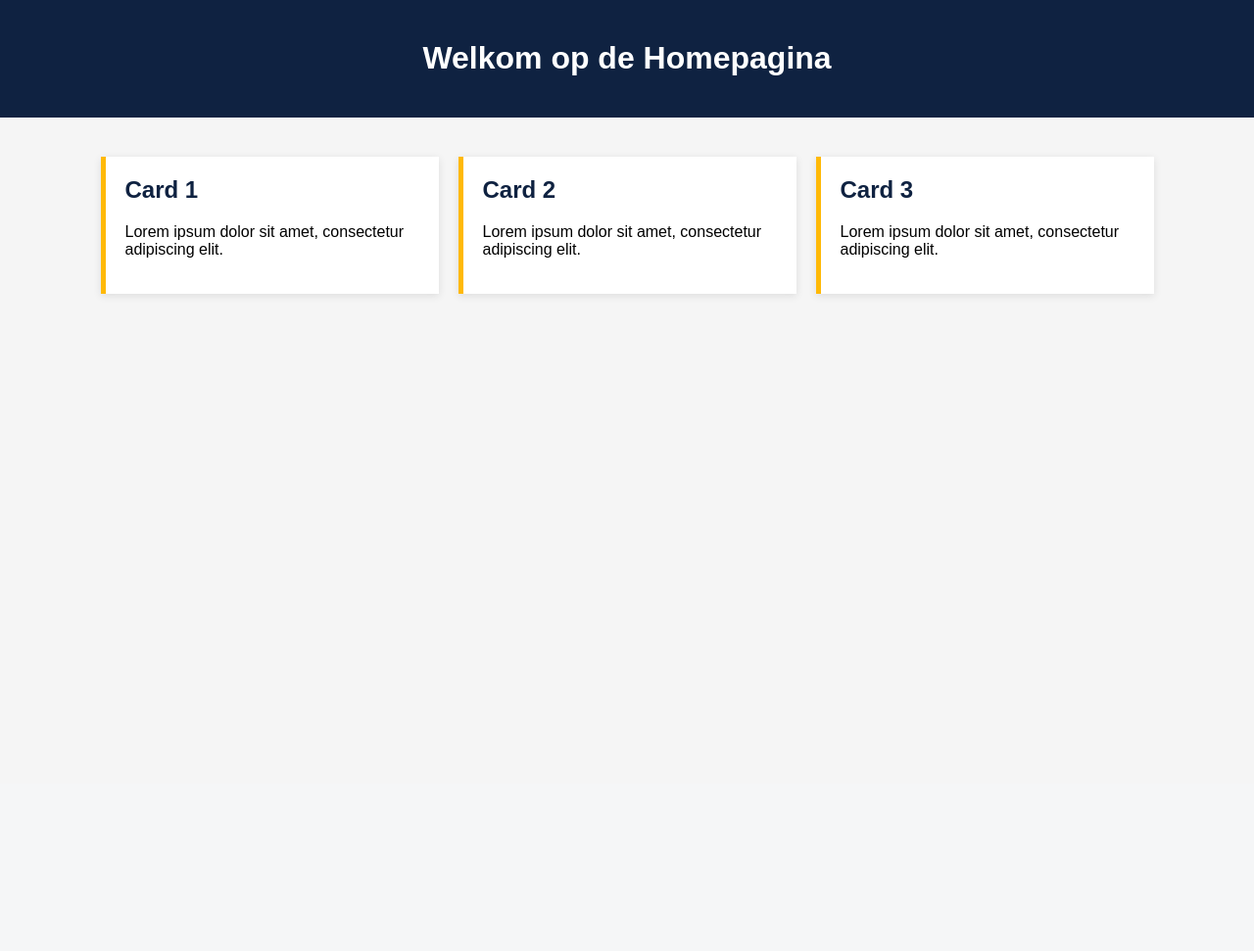
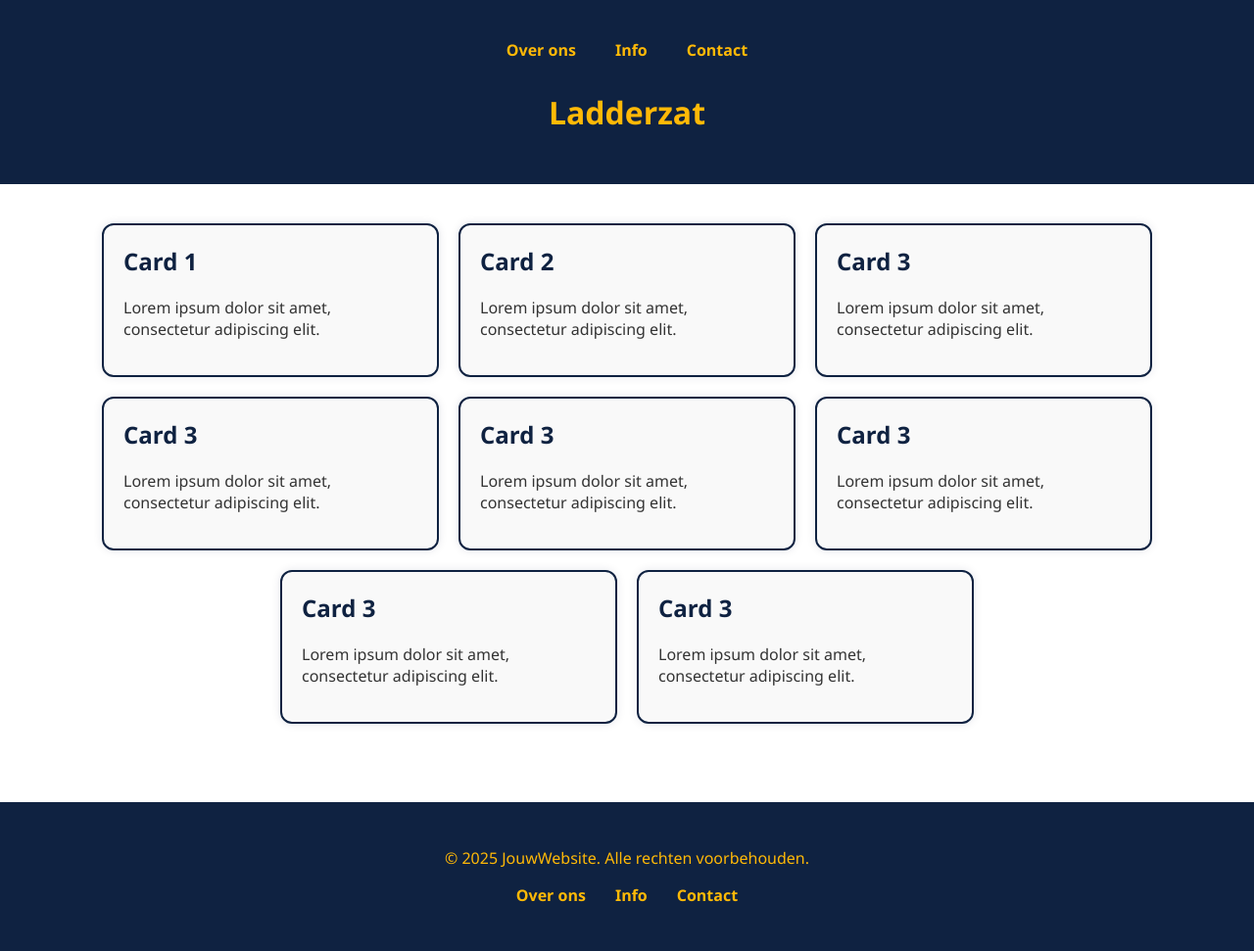
Before and after one commit to StanB78/Ladderzat, a PHP site: page / in a window 1280 px wide. Shown: the whole page at 98% size. Before the commit the page ends 303 px from the top, so only its background shows below. Run offline with PHP 8.4, Linux system fonts and the light colour scheme.

Commit message:
homepage & css

```diff
--- a/index.html
+++ b/index.html
@@ -3,13 +3,19 @@
 <head>
   <meta charset="UTF-8" />
   <meta name="viewport" content="width=device-width, initial-scale=1.0" />
-  <title>Homepagina</title>
+  <title>Ladderzat</title>
   <link rel="stylesheet" href="style.css" />
 </head>
-<div></div>
 <body>
 <header>
-  <h1>Welkom op de Homepagina</h1>
+  <nav class="top-nav">
+    <ul>
+      <li><a href="#about">Over ons</a></li>
+      <li><a href="#info">Info</a></li>
+      <li><a href="#contact">Contact</a></li>
+    </ul>
+  </nav>
+  <h1>Ladderzat</h1>
 </header>
 
 <main class="card-container">
@@ -25,6 +31,37 @@
     <h2>Card 3</h2>
     <p>Lorem ipsum dolor sit amet, consectetur adipiscing elit.</p>
   </div>
+  <div class="card">
+    <h2>Card 3</h2>
+    <p>Lorem ipsum dolor sit amet, consectetur adipiscing elit.</p>
+  </div>
+  <div class="card">
+    <h2>Card 3</h2>
+    <p>Lorem ipsum dolor sit amet, consectetur adipiscing elit.</p>
+  </div>
+  <div class="card">
+    <h2>Card 3</h2>
+    <p>Lorem ipsum dolor sit amet, consectetur adipiscing elit.</p>
+  </div>
+  <div class="card">
+    <h2>Card 3</h2>
+    <p>Lorem ipsum dolor sit amet, consectetur adipiscing elit.</p>
+  </div>
+  <div class="card">
+    <h2>Card 3</h2>
+    <p>Lorem ipsum dolor sit amet, consectetur adipiscing elit.</p>
+  </div>
 </main>
+<footer class="site-footer">
+  <div class="footer-content">
+    <p>&copy; 2025 JouwWebsite. Alle rechten voorbehouden.</p>
+    <ul class="footer-links">
+      <li><a href="#about">Over ons</a></li>
+      <li><a href="#info">Info</a></li>
+      <li><a href="#contact">Contact</a></li>
+    </ul>
+  </div>
+</footer>
+
 </body>
 </html>
--- a/style.css
+++ b/style.css
@@ -1,18 +1,20 @@
 /* Algemene stijl */
 body {
     margin: 0;
-    font-family: Arial, sans-serif;
-    background-color: #f5f5f5;
+    font-family: 'Segoe UI', Tahoma, Geneva, Verdana, sans-serif;
+    background-color: #FFFFFF;
+    color: #0F2241;
 }
 
+/* Header met blauw en geel */
 header {
     background-color: #0F2241;
-    color: white;
-    padding: 20px;
+    color: #FFB907;
+    padding: 30px 20px;
     text-align: center;
 }
 
-/* Cards container */
+/* Container voor kaarten */
 .card-container {
     display: flex;
     flex-wrap: wrap;
@@ -21,21 +23,90 @@ header {
     gap: 20px;
 }
 
-/* Card stijl */
+/* Kaarten met blauwe rand en hover-effect */
 .card {
-    background-color: white;
-    border-left: 5px solid #FFB907;
-    box-shadow: 0 2px 8px rgba(0, 0, 0, 0.1);
+    background-color: #F9F9F9;
+    border: 2px solid #0F2241;
+    box-shadow: 0 0 10px rgba(15, 34, 65, 0.1);
     padding: 20px;
     width: 300px;
-    transition: transform 0.2s ease;
+    transition: transform 0.3s ease, box-shadow 0.3s ease;
+    border-radius: 12px;
 }
 
 .card:hover {
     transform: translateY(-5px);
+    box-shadow: 0 0 15px rgba(255, 185, 7, 0.4);
+    border-color: #FFB907;
 }
 
 .card h2 {
     margin-top: 0;
     color: #0F2241;
 }
+
+.card p {
+    color: #333;
+}
+/* Navigatiebalk bovenaan */
+.top-nav {
+    background-color: #0F2241;
+    padding: 10px 0;
+}
+
+.top-nav ul {
+    list-style: none;
+    display: flex;
+    justify-content: center;
+    margin: 0;
+    padding: 0;
+    gap: 40px;
+}
+
+.top-nav a {
+    color: #FFB907;
+    text-decoration: none;
+    font-weight: bold;
+    font-size: 1rem;
+    transition: color 0.2s ease, border-bottom 0.2s ease;
+    padding-bottom: 5px;
+    border-bottom: 2px solid transparent;
+}
+
+.top-nav a:hover {
+    color: #FFFFFF;
+    border-bottom: 2px solid #FFB907;
+}
+/* Footer */
+.site-footer {
+    background-color: #0F2241;
+    color: #FFB907;
+    padding: 30px 20px;
+    text-align: center;
+    margin-top: 40px;
+}
+
+.footer-content {
+    max-width: 1000px;
+    margin: 0 auto;
+}
+
+.footer-links {
+    list-style: none;
+    padding: 0;
+    margin-top: 10px;
+    display: flex;
+    justify-content: center;
+    gap: 30px;
+}
+
+.footer-links a {
+    color: #FFB907;
+    text-decoration: none;
+    font-weight: bold;
+    transition: color 0.2s ease;
+}
+
+.footer-links a:hover {
+    color: #FFFFFF;
+}
```
